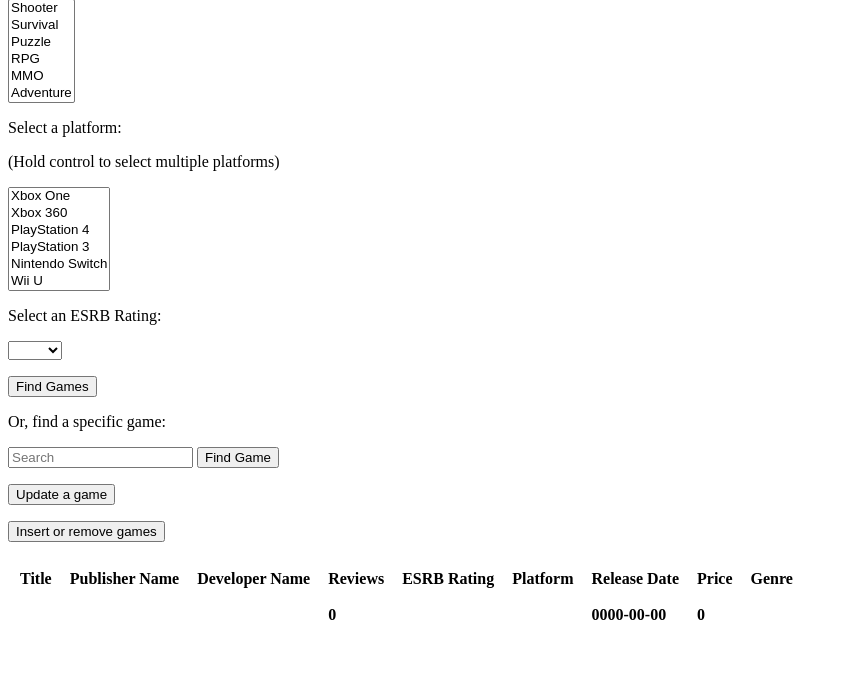
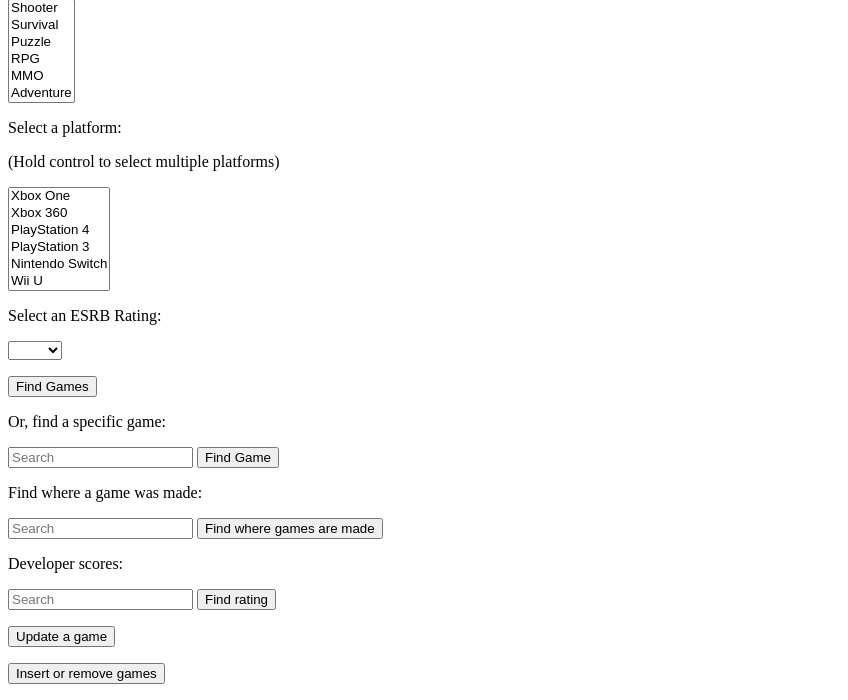
Before and after one commit to jarednrice/COP4710_MrRobot, a PHP site: page /Project/query.php in a window 1280 px wide. Shown: the part 77-777 px from the top of the page, without its empty margins (0-848 px from the left). Before the commit the page ends 697 px from the top, so only its background shows below. Run offline with PHP 8.4, Linux system fonts and the light colour scheme; data comes from the database, SQL or seed files in the repository; data that the repository does not hold is empty.

Commit message:
added buttons

```diff
--- a/Project/mr_robot.php
+++ b/Project/mr_robot.php
@@ -73,6 +73,16 @@ while($rows = $resultSet2->fetch_assoc())
 		<input type = "text" name = "search" placeholder = "Search">
 		<button type = "submit" name = "submit-search">Find Game</button>
 </form>
+<form action ="" method = "POST">
+	<p>Find where a game was made:</p>
+	<input type = "text" name = "search-location" placeholder = "Search">
+	<input type = "submit" name = "remove" value = "Find where games are made">
+</form>
+<form action ="" method = "POST">
+	<p>Developer scores:</p>
+	<input type = "text" name = "search-developer" placeholder = "Search">
+	<input type = "submit" name = "remove" value = "Find rating">
+</form>
 <form action ="update_game.php" method = "POST">
 		<input type = "submit" name = "update" value = "Update a game">
 </form>
```
